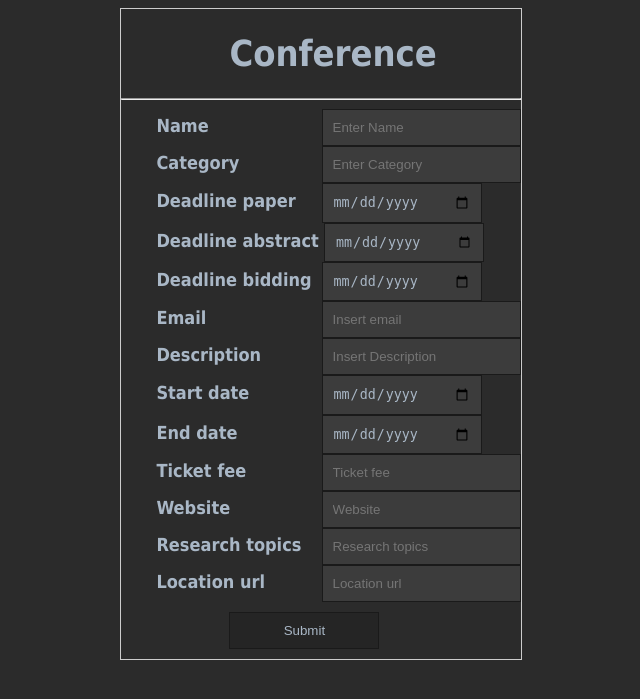
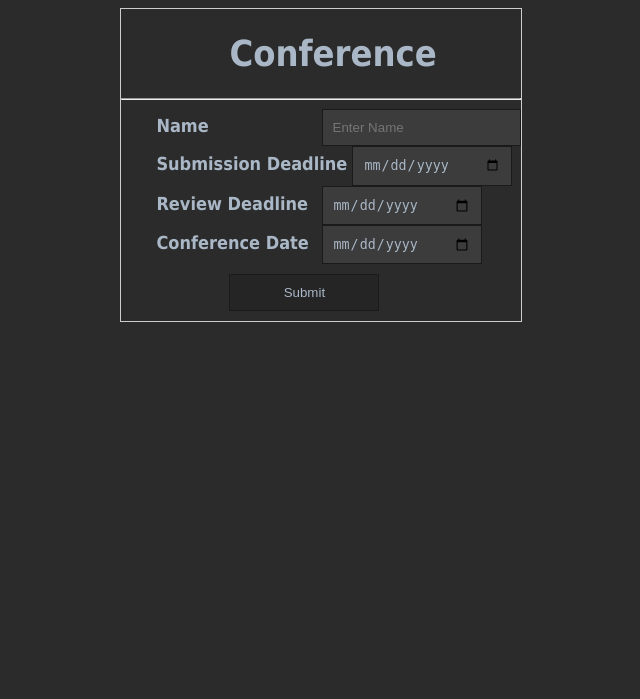
Before and after one commit to IcerOut/RedSnakes, a Django app: page /submit-new-conference/ in a window 1280 px wide. Shown: the top 699 px of the page, without its empty margins (330-970 px from the left). Run offline with Django 3.2, Linux system fonts and the light colour scheme.

Commit message:
add conference in database

```diff
--- a/ConferenceManager/models.py
+++ b/ConferenceManager/models.py
@@ -91,8 +91,8 @@ class ConferenceSession(models.Model):
 
 
 class ConferenceAuthorSession(models.Model):
-    conferenceAuthorId = models.ForeignKey(ConferenceAuthor, on_delete=models.CASCADE, null=False)
-    conferenceSessionId = models.ForeignKey(ConferenceSession, on_delete=models.CASCADE, null=False)
+    conferenceAuthorId = models.ForeignKey(ConferenceAuthor, on_delete=models.CASCADE)
+    conferenceSessionId = models.ForeignKey(ConferenceSession, on_delete=models.CASCADE)
 
     def __str__(self):
         return str(self.conferenceAuthorId) + ' ' + str(self.conferenceSessionId)
@@ -102,7 +102,7 @@ class ConferenceAuthorSession(models.Model):
 
 
 class Abstract(models.Model):
-    authorId = models.OneToOneField(ConferenceAuthor, on_delete=models.CASCADE, null=False)
+    authorId = models.OneToOneField(ConferenceAuthor, on_delete=models.CASCADE)
     text = models.CharField(max_length=255, null=False, default='')
     title = models.CharField(max_length=32, null=False)
 
--- /dev/null
+++ b/ConferenceManager/urls.py
@@ -0,0 +1,17 @@
+from django.conf.urls import url
+from django.contrib import admin
+from django.urls import path, include
+from ConferenceManager import views
+
+urlpatterns = [
+    path('', views.home, name='home'),
+    path('conference-list/', views.conference_list, name='conference_list'),
+    path('evaluation-results/', views.evaluation_results, name='evaluation_results'),
+    path('submit-new-conference/', views.add_new_conference, name='submit_new_conference'),
+    path('assign-reviewers/', views.assign_reviewers, name='assign_reviewers'),
+    path('bidding/', views.bidding, name='bidding'),
+    path('evaluation/', views.evaluation, name='evaluation'),
+    path('review/', views.review, name='review'),
+    path('section-choices/', views.section_choices, name='section_choices'),
+    path('split-papers-into-sections/', views.split_papers_into_sections, name='split_papers_into_sections'),
+]
--- a/ConferenceManager/views.py
+++ b/ConferenceManager/views.py
@@ -1,9 +1,35 @@
-from django.http import HttpResponse
+from django.http import HttpResponse, JsonResponse
 from django.shortcuts import render
 
 # Create your views here.
 from django.views.generic import View
+from ConferenceManager.models import *
 
+
+def add_new_conference(request):
+    conferences = Conference.objects.all()
+    response_data = {}
+
+    if request.POST.get('action') == 'post':
+        name = request.POST.get('name')
+        submissionDeadline = request.POST.get('submissionDeadline')
+        reviewDeadline = request.POST.get('reviewDeadline')
+        conferenceDate = request.POST.get('conferenceDate')
+
+        response_data['name'] = name
+        response_data['submissionDeadline'] = submissionDeadline
+        response_data['reviewDeadline'] = reviewDeadline
+        response_data['conferenceDate'] = conferenceDate
+
+        Conference.objects.create(
+            name = name,
+            submissionDeadline = submissionDeadline,
+            reviewDeadline = reviewDeadline,
+            conferenceDate = conferenceDate
+            )
+        return JsonResponse(response_data)
+
+    return render(request, 'submit-new-conference.html', {'conferences':conferences})
 
 def home(request):
     return render(request, "home.html")
@@ -14,8 +40,8 @@ def conference_list(request):
 def evaluation_results(request):
     return render(request, "evaluation-results.html")
 
-def submit_new_conference(request):
-    return render(request, "submit-new-conference.html")
+# def submit_new_conference(request):
+#     return render(request, "submit-new-conference.html")
 
 def assign_reviewers(request):
     return render(request, "assign-reviewers.html")
--- a/RedSnakes/urls.py
+++ b/RedSnakes/urls.py
@@ -22,19 +22,5 @@ from ConferenceManager import views
 urlpatterns = [
     path('admin/', admin.site.urls),
     url(r'^accounts/', include('allauth.urls')),
-    path('', views.home, name='home'),
-    path('conference-list/', views.conference_list, name='conference_list'),
-    path('evaluation-results/', views.evaluation_results, name='evaluation_results'),
-    path('submit-new-conference/', views.submit_new_conference, name='submit_new_conference'),
-    path('assign-reviewers/', views.assign_reviewers, name='assign_reviewers'),
-    path('bidding/', views.bidding, name='bidding'),
-    path('evaluation/', views.evaluation, name='evaluation'),
-    path('review/', views.review, name='review'),
-    path('section-choices/', views.section_choices, name='section_choices'),
-    path('split-papers-into-sections/', views.split_papers_into_sections, name='split_papers_into_sections'),
-
-
-
-
-
+    path('', include('ConferenceManager.urls'))
 ]
--- a/templates/home.html
+++ b/templates/home.html
@@ -10,7 +10,6 @@
 </head>
 <body>
 <div class="navbar">
-
   <a href='{% url "conference_list" %}'>conference list</a>
   <a href='{% url "evaluation_results" %}'>evaluation results</a>
   <a href='{% url "submit_new_conference" %}'>submit conference</a>
--- a/templates/submit-new-conference.html
+++ b/templates/submit-new-conference.html
@@ -3,9 +3,9 @@
 <html lang="en">
 <head>
 	<title>submit conference</title>
-    <script type="text/javascript" src="scripts.js"></script><!--FIXME No JS code-->
+    <!-- <script type="text/javascript" src="../scripts.js"></script>FIXME No JS code -->
     <link rel='stylesheet' type="text/css" href="{% static 'css/stylesheet.css' %}">
-
+    <script src="https://ajax.googleapis.com/ajax/libs/jquery/3.5.1/jquery.min.js"></script>
 </head>
 <style>
     form{
@@ -35,64 +35,62 @@
     }
 </style>
 <body>
-<form action="" style="border:1px solid #ccc">
+<form method="POST" id="conf-form" action="" style="border:1px solid #ccc">
+  {% csrf_token %}
   <div class="container">
     <h1>Conference</h1>
     <hr>
     <label for="name"><b>Name</b></label>
     <input type="text" placeholder="Enter Name" id="name" required>
     <br>
-    <label for="Category"><b>Category</b></label>
-    <input  placeholder="Enter Category" id="Category" required>
-<br>
 
-    <label for="deadline paper"><b>Deadline paper</b></label>
-    <input type="date" placeholder="insert deadline paper" id="deadline paper" required>
+    <label for="submissionDeadline"><b>Submission Deadline</b></label>
+    <input type="date" placeholder="insert submission deadline" id="submissionDeadline" required>
     <br>
 
-    <label for="deadline abstract"><b>Deadline abstract</b></label>
-    <input type="date" placeholder="insert deadline abstract" id="deadline abstract" required>
-<br>
-
-    <label for="deadline bidding"><b>Deadline bidding</b></label>
-    <input type="date" placeholder="insert deadline bidding" id="deadline bidding" required>
+    <label for="reviewDeadline"><b>Review Deadline</b></label>
+    <input type="date" placeholder="insert review deadline" id="reviewDeadline" required>
     <br>
 
-     <label for="email"><b>Email</b></label>
-    <input placeholder="Insert email" id="email" required>
+    <label for="conferenceDate"><b>Conference Date</b></label>
+    <input type="date" placeholder="insert conference date" id="conferenceDate" required>
     <br>
-
-     <label for="Description"><b>Description</b></label>
-    <input type="text" placeholder="Insert Description" id="Description" required>
-	<br>
-
-   <label for="start date"><b>Start date</b></label>
-    <input type="date" placeholder="Insert start date" id="start date" required>
-	<br>
-
-    <label for="end date"><b>End date</b></label>
-    <input type="date" placeholder="Insert end date" id="end date" required>
-	<br>
-
-     <label for="ticket fee"><b>Ticket fee</b></label>
-    <input type="number" placeholder="Ticket fee" id="ticket fee" required>
-    <br>
-    <label for="website"><b>Website</b></label>
-    <input type="text" placeholder="Website" id="website" required>
-     <br>
-     <label for="Research topics"><b>Research topics</b></label>
-    <input type="text" placeholder="Research topics" id="Research topics" required>
-    <br>
-
-    <label for="Location url"><b>Location url</b></label>
-    <input type="url" placeholder="Location url" id="Location url" required>
-
-<br>
 
     <div class="clearfix">
       <button type="submit" class="">Submit</button>
     </div>
   </div>
+  <div class="conference">
+
+  </div>
 </form>
 </body>
 </html>
+
+<script>
+$(document).on('submit', '#conf-form',function(e){
+    $.ajax({
+        type:'POST',
+        data:{
+            name:$('#name').val(),
+            submissionDeadline:$('#submissionDeadline').val(),
+            reviewDeadline:$('#reviewDeadline').val(),
+            conferenceDate:$('#conferenceDate').val(),
+            csrfmiddlewaretoken:$('input[name=csrfmiddlewaretoken]').val(),
+            action: 'post'
+        },
+        success:function(json){
+            document.getElementById("post-form").reset();
+            $(".conference").prepend('<div style="color:white;">'
+                + '<h2> Conference added successfully!</h2>' +
+                + '<h4>' + json.name + '</h4>' +
+            '</div>'
+            )
+        },
+        error : function(xhr,errmsg,err) {
+        console.log(xhr.status + ": " + xhr.responseText);
+    }
+    });
+});
+
+</script>
```
Also changed, not shown: ConferenceManager/admin.py (added, +16 -0 lines), templates/conference-list.html (+9 -9 lines).
